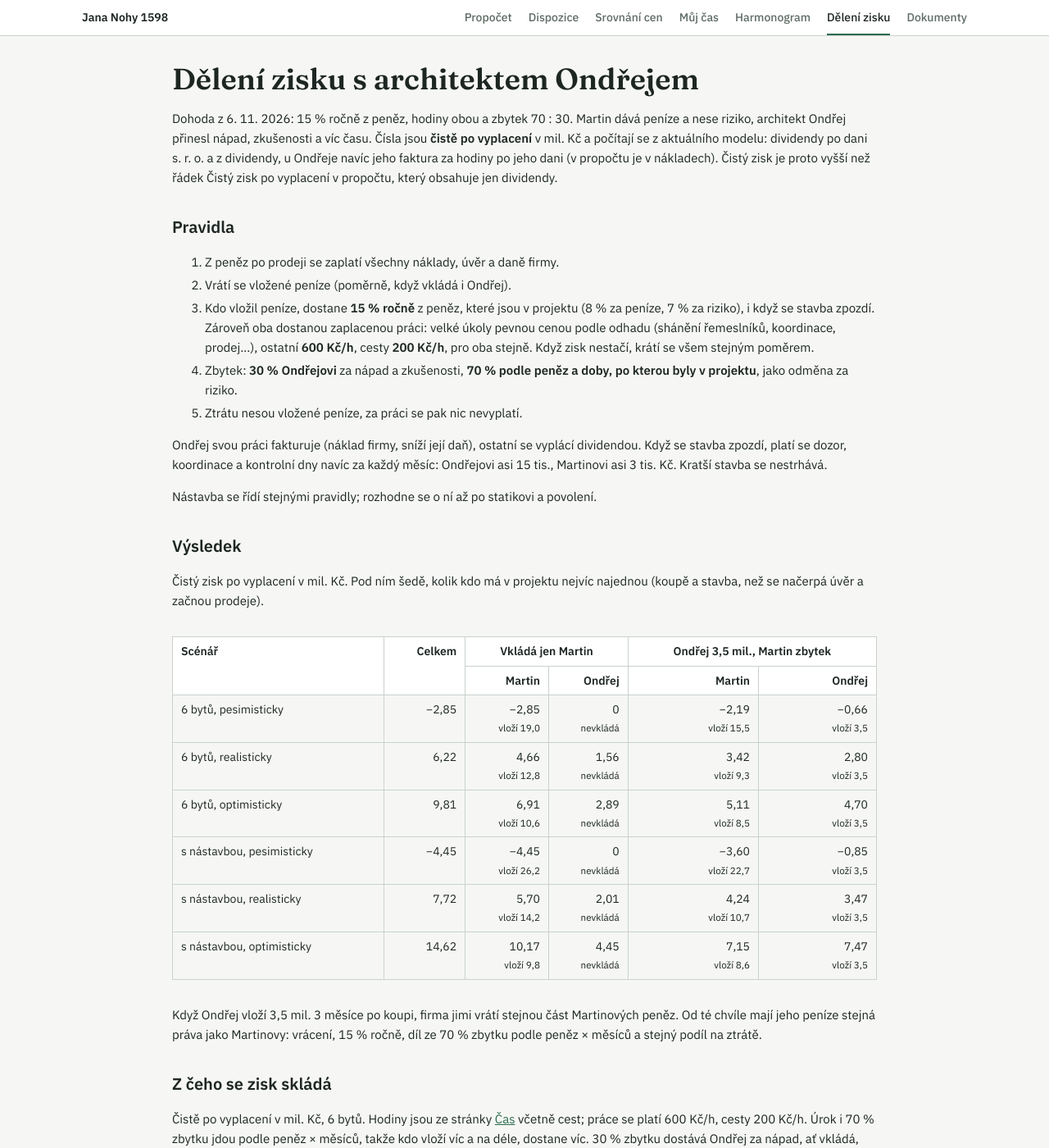
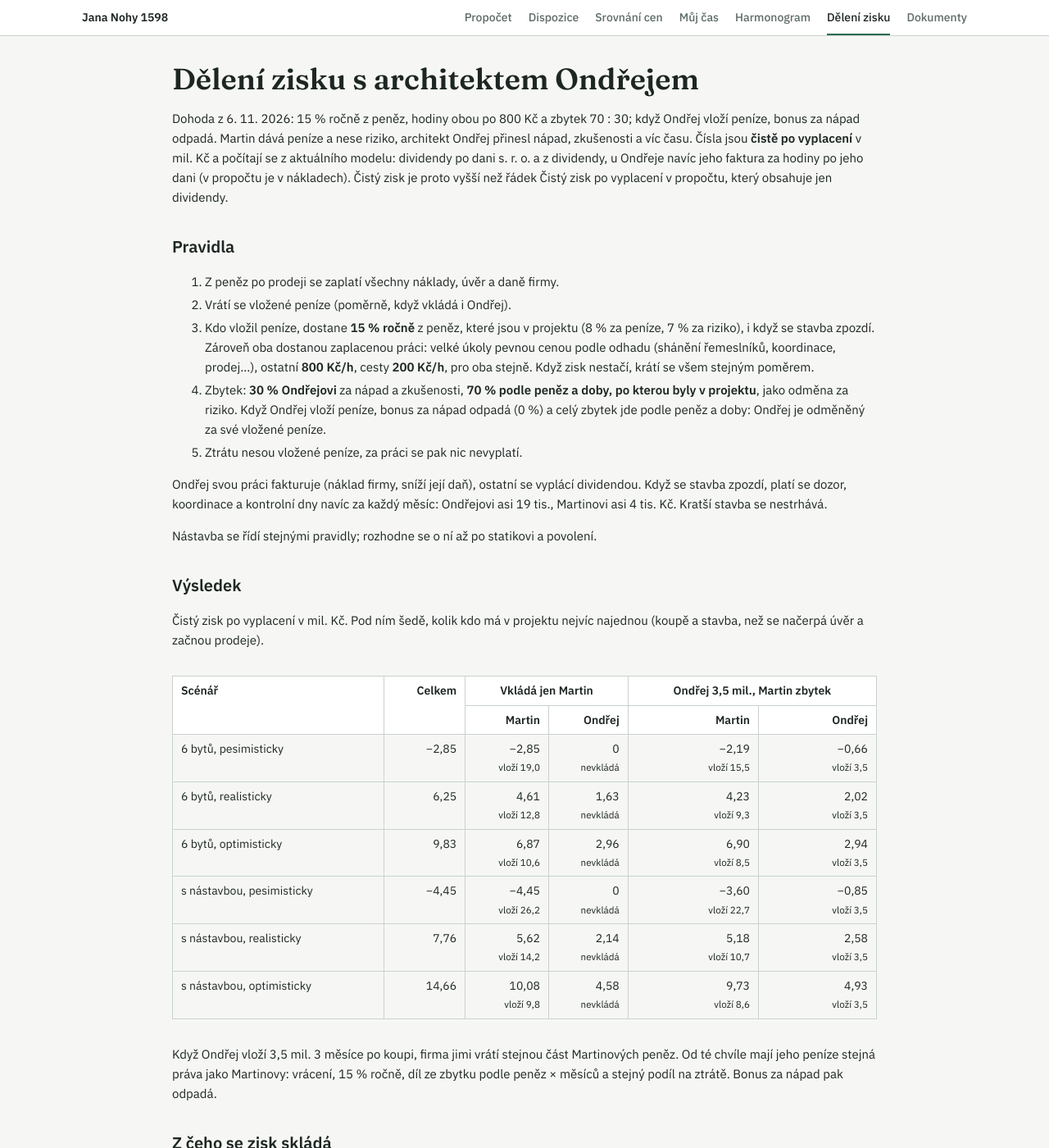
Before and after one commit to MartinCerny-awin/benesov, a Jekyll site: the page built from propocet/podil.md, in a window 1280 px wide and 1400 px high. Shown: the whole window at 82% size. Built offline with Jekyll 4.4.1, drawn with Linux system fonts in a browser that asks for light colours; our own code applies the rules of GitHub Pages for plain Markdown files; some of the changed text lies outside the part shown.

Commit message:
Aktualizace 2026-11-06 14:17

```diff
--- a/propocet/podil.md
+++ b/propocet/podil.md
@@ -4,17 +4,17 @@ title: Dělení zisku – Benešov č.p. 1598
 
 # Dělení zisku s architektem Ondřejem
 
-Dohoda z 6. 11. 2026: 15 % ročně z peněz, hodiny obou a zbytek 70 : 30. Martin dává peníze a nese riziko, architekt Ondřej přinesl nápad, zkušenosti a víc času. Čísla jsou **čistě po vyplacení** v mil. Kč a počítají se z aktuálního modelu: dividendy po dani s. r. o. a z dividendy, u Ondřeje navíc jeho faktura za hodiny po jeho dani (v propočtu je v nákladech). Čistý zisk je proto vyšší než řádek Čistý zisk po vyplacení v propočtu, který obsahuje jen dividendy.
+Dohoda z 6. 11. 2026: 15 % ročně z peněz, hodiny obou po 800 Kč a zbytek 70 : 30; když Ondřej vloží peníze, bonus za nápad odpadá. Martin dává peníze a nese riziko, architekt Ondřej přinesl nápad, zkušenosti a víc času. Čísla jsou **čistě po vyplacení** v mil. Kč a počítají se z aktuálního modelu: dividendy po dani s. r. o. a z dividendy, u Ondřeje navíc jeho faktura za hodiny po jeho dani (v propočtu je v nákladech). Čistý zisk je proto vyšší než řádek Čistý zisk po vyplacení v propočtu, který obsahuje jen dividendy.
 
 ## Pravidla
 
 1. Z peněz po prodeji se zaplatí všechny náklady, úvěr a daně firmy.
 2. Vrátí se vložené peníze (poměrně, když vkládá i Ondřej).
-3. Kdo vložil peníze, dostane **15 % ročně** z peněz, které jsou v projektu (8 % za peníze, 7 % za riziko), i když se stavba zpozdí. Zároveň oba dostanou zaplacenou práci: velké úkoly pevnou cenou podle odhadu (shánění řemeslníků, koordinace, prodej…), ostatní **600 Kč/h**, cesty **200 Kč/h**, pro oba stejně. Když zisk nestačí, krátí se všem stejným poměrem.
-4. Zbytek: **30 % Ondřejovi** za nápad a zkušenosti, **70 % podle peněz a doby, po kterou byly v projektu**, jako odměna za riziko.
+3. Kdo vložil peníze, dostane **15 % ročně** z peněz, které jsou v projektu (8 % za peníze, 7 % za riziko), i když se stavba zpozdí. Zároveň oba dostanou zaplacenou práci: velké úkoly pevnou cenou podle odhadu (shánění řemeslníků, koordinace, prodej…), ostatní **800 Kč/h**, cesty **200 Kč/h**, pro oba stejně. Když zisk nestačí, krátí se všem stejným poměrem.
+4. Zbytek: **30 % Ondřejovi** za nápad a zkušenosti, **70 % podle peněz a doby, po kterou byly v projektu**, jako odměna za riziko. Když Ondřej vloží peníze, bonus za nápad odpadá (0 %) a celý zbytek jde podle peněz a doby: Ondřej je odměněný za své vložené peníze.
 5. Ztrátu nesou vložené peníze, za práci se pak nic nevyplatí.
 
-Ondřej svou práci fakturuje (náklad firmy, sníží její daň), ostatní se vyplácí dividendou. Když se stavba zpozdí, platí se dozor, koordinace a kontrolní dny navíc za každý měsíc: Ondřejovi asi 15 tis., Martinovi asi 3 tis. Kč. Kratší stavba se nestrhává.
+Ondřej svou práci fakturuje (náklad firmy, sníží její daň), ostatní se vyplácí dividendou. Když se stavba zpozdí, platí se dozor, koordinace a kontrolní dny navíc za každý měsíc: Ondřejovi asi 19 tis., Martinovi asi 4 tis. Kč. Kratší stavba se nestrhává.
 
 Nástavba se řídí stejnými pravidly; rozhodne se o ní až po statikovi a povolení.
 
@@ -29,19 +29,19 @@ Nástavba se řídí stejnými pravidly; rozhodne se o ní až po statikovi a po
 </thead>
 <tbody>
 <tr><td>6 bytů, pesimisticky</td><td style='text-align:right'>−2,85</td><td style='text-align:right'>−2,85<br><small>vloží 19,0</small></td><td style='text-align:right'>0<br><small>nevkládá</small></td><td style='text-align:right'>−2,19<br><small>vloží 15,5</small></td><td style='text-align:right'>−0,66<br><small>vloží 3,5</small></td></tr>
-<tr><td>6 bytů, realisticky</td><td style='text-align:right'>6,22</td><td style='text-align:right'>4,66<br><small>vloží 12,8</small></td><td style='text-align:right'>1,56<br><small>nevkládá</small></td><td style='text-align:right'>3,42<br><small>vloží 9,3</small></td><td style='text-align:right'>2,80<br><small>vloží 3,5</small></td></tr>
-<tr><td>6 bytů, optimisticky</td><td style='text-align:right'>9,81</td><td style='text-align:right'>6,91<br><small>vloží 10,6</small></td><td style='text-align:right'>2,89<br><small>nevkládá</small></td><td style='text-align:right'>5,11<br><small>vloží 8,5</small></td><td style='text-align:right'>4,70<br><small>vloží 3,5</small></td></tr>
+<tr><td>6 bytů, realisticky</td><td style='text-align:right'>6,25</td><td style='text-align:right'>4,61<br><small>vloží 12,8</small></td><td style='text-align:right'>1,63<br><small>nevkládá</small></td><td style='text-align:right'>4,23<br><small>vloží 9,3</small></td><td style='text-align:right'>2,02<br><small>vloží 3,5</small></td></tr>
+<tr><td>6 bytů, optimisticky</td><td style='text-align:right'>9,83</td><td style='text-align:right'>6,87<br><small>vloží 10,6</small></td><td style='text-align:right'>2,96<br><small>nevkládá</small></td><td style='text-align:right'>6,90<br><small>vloží 8,5</small></td><td style='text-align:right'>2,94<br><small>vloží 3,5</small></td></tr>
 <tr><td>s nástavbou, pesimisticky</td><td style='text-align:right'>−4,45</td><td style='text-align:right'>−4,45<br><small>vloží 26,2</small></td><td style='text-align:right'>0<br><small>nevkládá</small></td><td style='text-align:right'>−3,60<br><small>vloží 22,7</small></td><td style='text-align:right'>−0,85<br><small>vloží 3,5</small></td></tr>
-<tr><td>s nástavbou, realisticky</td><td style='text-align:right'>7,72</td><td style='text-align:right'>5,70<br><small>vloží 14,2</small></td><td style='text-align:right'>2,01<br><small>nevkládá</small></td><td style='text-align:right'>4,24<br><small>vloží 10,7</small></td><td style='text-align:right'>3,47<br><small>vloží 3,5</small></td></tr>
-<tr><td>s nástavbou, optimisticky</td><td style='text-align:right'>14,62</td><td style='text-align:right'>10,17<br><small>vloží 9,8</small></td><td style='text-align:right'>4,45<br><small>nevkládá</small></td><td style='text-align:right'>7,15<br><small>vloží 8,6</small></td><td style='text-align:right'>7,47<br><small>vloží 3,5</small></td></tr>
+<tr><td>s nástavbou, realisticky</td><td style='text-align:right'>7,76</td><td style='text-align:right'>5,62<br><small>vloží 14,2</small></td><td style='text-align:right'>2,14<br><small>nevkládá</small></td><td style='text-align:right'>5,18<br><small>vloží 10,7</small></td><td style='text-align:right'>2,58<br><small>vloží 3,5</small></td></tr>
+<tr><td>s nástavbou, optimisticky</td><td style='text-align:right'>14,66</td><td style='text-align:right'>10,08<br><small>vloží 9,8</small></td><td style='text-align:right'>4,58<br><small>nevkládá</small></td><td style='text-align:right'>9,73<br><small>vloží 8,6</small></td><td style='text-align:right'>4,93<br><small>vloží 3,5</small></td></tr>
 </tbody>
 </table></div>
 
-Když Ondřej vloží 3,5 mil. 3 měsíce po koupi, firma jimi vrátí stejnou část Martinových peněz. Od té chvíle mají jeho peníze stejná práva jako Martinovy: vrácení, 15 % ročně, díl ze 70 % zbytku podle peněz × měsíců a stejný podíl na ztrátě.
+Když Ondřej vloží 3,5 mil. 3 měsíce po koupi, firma jimi vrátí stejnou část Martinových peněz. Od té chvíle mají jeho peníze stejná práva jako Martinovy: vrácení, 15 % ročně, díl ze zbytku podle peněz × měsíců a stejný podíl na ztrátě. Bonus za nápad pak odpadá.
 
 ## Z čeho se zisk skládá
 
-Čistě po vyplacení v mil. Kč, 6 bytů. Hodiny jsou ze stránky <a href="/propocet/cas.html">Čas</a> včetně cest; práce se platí 600 Kč/h, cesty 200 Kč/h. Úrok i 70 % zbytku jdou podle peněz × měsíců, takže kdo vloží víc a na déle, dostane víc. 30 % zbytku dostává Ondřej za nápad, ať vkládá, nebo ne.
+Čistě po vyplacení v mil. Kč, 6 bytů. Hodiny jsou ze stránky <a href="/propocet/cas.html">Čas</a> včetně cest; práce se platí 800 Kč/h, cesty 200 Kč/h. Úrok i díl zbytku jdou podle peněz × měsíců, takže kdo vloží víc a na déle, dostane víc. Bonus za nápad (30 % zbytku) dostává Ondřej, jen když nevkládá.
 
 **6 bytů, realisticky**
 
@@ -54,11 +54,11 @@ Když Ondřej vloží 3,5 mil. 3 měsíce po koupi, firma jimi vrátí stejnou
 <tr><td>Vloženo nejvíc najednou</td><td style='text-align:right'>12,8</td><td style='text-align:right'>nevkládá</td><td style='text-align:right'>9,3</td><td style='text-align:right'>3,5</td></tr>
 <tr><td>Odpracované hodiny</td><td style='text-align:right'>681,5 h</td><td style='text-align:right'>894 h</td><td style='text-align:right'>681,5 h</td><td style='text-align:right'>894 h</td></tr>
 <tr><td>15 % ročně z peněz</td><td style='text-align:right'>1,66</td><td style='text-align:right'>0</td><td style='text-align:right'>1,20</td><td style='text-align:right'>0,46</td></tr>
-<tr><td>Práce a cesty</td><td style='text-align:right'>0,22</td><td style='text-align:right'>0,38</td><td style='text-align:right'>0,22</td><td style='text-align:right'>0,38</td></tr>
-<tr><td>30 % zbytku za nápad</td><td style='text-align:right'>0</td><td style='text-align:right'>1,19</td><td style='text-align:right'>0</td><td style='text-align:right'>1,19</td></tr>
-<tr><td>70 % zbytku podle peněz × měsíců</td><td style='text-align:right'>2,77</td><td style='text-align:right'>0</td><td style='text-align:right'>2,00</td><td style='text-align:right'>0,77</td></tr>
-<tr><td>Celkem čistě</td><td style='text-align:right'><b>4,66</b></td><td style='text-align:right'><b>1,56</b></td><td style='text-align:right'><b>3,42</b></td><td style='text-align:right'><b>2,80</b></td></tr>
-<tr><td>Celkem na hodinu práce</td><td style='text-align:right'>6,8 tis. Kč</td><td style='text-align:right'>1,7 tis. Kč</td><td style='text-align:right'>5,0 tis. Kč</td><td style='text-align:right'>3,1 tis. Kč</td></tr>
+<tr><td>Práce a cesty</td><td style='text-align:right'>0,30</td><td style='text-align:right'>0,50</td><td style='text-align:right'>0,30</td><td style='text-align:right'>0,50</td></tr>
+<tr><td>Zbytek za nápad (30 % / 0 %)</td><td style='text-align:right'>0</td><td style='text-align:right'>1,14</td><td style='text-align:right'>0</td><td style='text-align:right'>0</td></tr>
+<tr><td>Zbytek podle peněz × měsíců</td><td style='text-align:right'>2,65</td><td style='text-align:right'>0</td><td style='text-align:right'>2,73</td><td style='text-align:right'>1,06</td></tr>
+<tr><td>Celkem čistě</td><td style='text-align:right'><b>4,61</b></td><td style='text-align:right'><b>1,63</b></td><td style='text-align:right'><b>4,23</b></td><td style='text-align:right'><b>2,02</b></td></tr>
+<tr><td>Celkem na hodinu práce</td><td style='text-align:right'>6,8 tis. Kč</td><td style='text-align:right'>1,8 tis. Kč</td><td style='text-align:right'>6,2 tis. Kč</td><td style='text-align:right'>2,3 tis. Kč</td></tr>
 </tbody>
 </table></div>
 
@@ -73,11 +73,11 @@ Když Ondřej vloží 3,5 mil. 3 měsíce po koupi, firma jimi vrátí stejnou
 <tr><td>Vloženo nejvíc najednou</td><td style='text-align:right'>10,6</td><td style='text-align:right'>nevkládá</td><td style='text-align:right'>8,5</td><td style='text-align:right'>3,5</td></tr>
 <tr><td>Odpracované hodiny</td><td style='text-align:right'>681,5 h</td><td style='text-align:right'>894 h</td><td style='text-align:right'>681,5 h</td><td style='text-align:right'>894 h</td></tr>
 <tr><td>15 % ročně z peněz</td><td style='text-align:right'>0,82</td><td style='text-align:right'>0</td><td style='text-align:right'>0,60</td><td style='text-align:right'>0,22</td></tr>
-<tr><td>Práce a cesty</td><td style='text-align:right'>0,22</td><td style='text-align:right'>0,38</td><td style='text-align:right'>0,22</td><td style='text-align:right'>0,38</td></tr>
-<tr><td>30 % zbytku za nápad</td><td style='text-align:right'>0</td><td style='text-align:right'>2,52</td><td style='text-align:right'>0</td><td style='text-align:right'>2,52</td></tr>
-<tr><td>70 % zbytku podle peněz × měsíců</td><td style='text-align:right'>5,87</td><td style='text-align:right'>0</td><td style='text-align:right'>4,29</td><td style='text-align:right'>1,58</td></tr>
-<tr><td>Celkem čistě</td><td style='text-align:right'><b>6,91</b></td><td style='text-align:right'><b>2,89</b></td><td style='text-align:right'><b>5,11</b></td><td style='text-align:right'><b>4,70</b></td></tr>
-<tr><td>Celkem na hodinu práce</td><td style='text-align:right'>10,1 tis. Kč</td><td style='text-align:right'>3,2 tis. Kč</td><td style='text-align:right'>7,5 tis. Kč</td><td style='text-align:right'>5,3 tis. Kč</td></tr>
+<tr><td>Práce a cesty</td><td style='text-align:right'>0,30</td><td style='text-align:right'>0,50</td><td style='text-align:right'>0,30</td><td style='text-align:right'>0,50</td></tr>
+<tr><td>Zbytek za nápad (30 % / 0 %)</td><td style='text-align:right'>0</td><td style='text-align:right'>2,47</td><td style='text-align:right'>0</td><td style='text-align:right'>0</td></tr>
+<tr><td>Zbytek podle peněz × měsíců</td><td style='text-align:right'>5,75</td><td style='text-align:right'>0</td><td style='text-align:right'>6,00</td><td style='text-align:right'>2,22</td></tr>
+<tr><td>Celkem čistě</td><td style='text-align:right'><b>6,87</b></td><td style='text-align:right'><b>2,96</b></td><td style='text-align:right'><b>6,90</b></td><td style='text-align:right'><b>2,94</b></td></tr>
+<tr><td>Celkem na hodinu práce</td><td style='text-align:right'>10,1 tis. Kč</td><td style='text-align:right'>3,3 tis. Kč</td><td style='text-align:right'>10,1 tis. Kč</td><td style='text-align:right'>3,3 tis. Kč</td></tr>
 </tbody>
 </table></div>
 
@@ -87,11 +87,11 @@ Když Ondřej vloží 3,5 mil. 3 měsíce po koupi, firma jimi vrátí stejnou
 
 | Scénář | Doba navíc | Čistý zisk | Martin | Ondřej |
 |---|--:|--:|--:|--:|
-| 6 bytů | 0 měs. | 6,22 | 4,66 | 1,56 |
-| 6 bytů | 6 měs. | 6,29 | 4,84 | 1,45 |
-| 6 bytů | 12 měs. | 6,36 | 5,03 | 1,34 |
-| s nástavbou | 0 měs. | 7,72 | 5,70 | 2,01 |
-| s nástavbou | 6 měs. | 7,60 | 5,78 | 1,82 |
-| s nástavbou | 12 měs. | 7,50 | 5,87 | 1,62 |
+| 6 bytů | 0 měs. | 6,25 | 4,61 | 1,63 |
+| 6 bytů | 6 měs. | 6,32 | 4,78 | 1,54 |
+| 6 bytů | 12 měs. | 6,40 | 4,96 | 1,44 |
+| s nástavbou | 0 měs. | 7,76 | 5,62 | 2,14 |
+| s nástavbou | 6 měs. | 7,65 | 5,68 | 1,97 |
+| s nástavbou | 12 měs. | 7,55 | 5,77 | 1,78 |
 
 <small>Odhad hodin: Martin 681,5 h, Ondřej 894 h vč. cest (s nástavbou Martin +93 h, Ondřej +512,5 h), ze stránky <a href="/propocet/cas.html">Čas</a>, kde je u každé položky, kdo ji dělá. Výpočet: <code>propocet/podil.py</code>. Nejde o finanční ani daňové poradenství.</small>
```
Also changed, not shown: index.html (+10 -10 lines).
